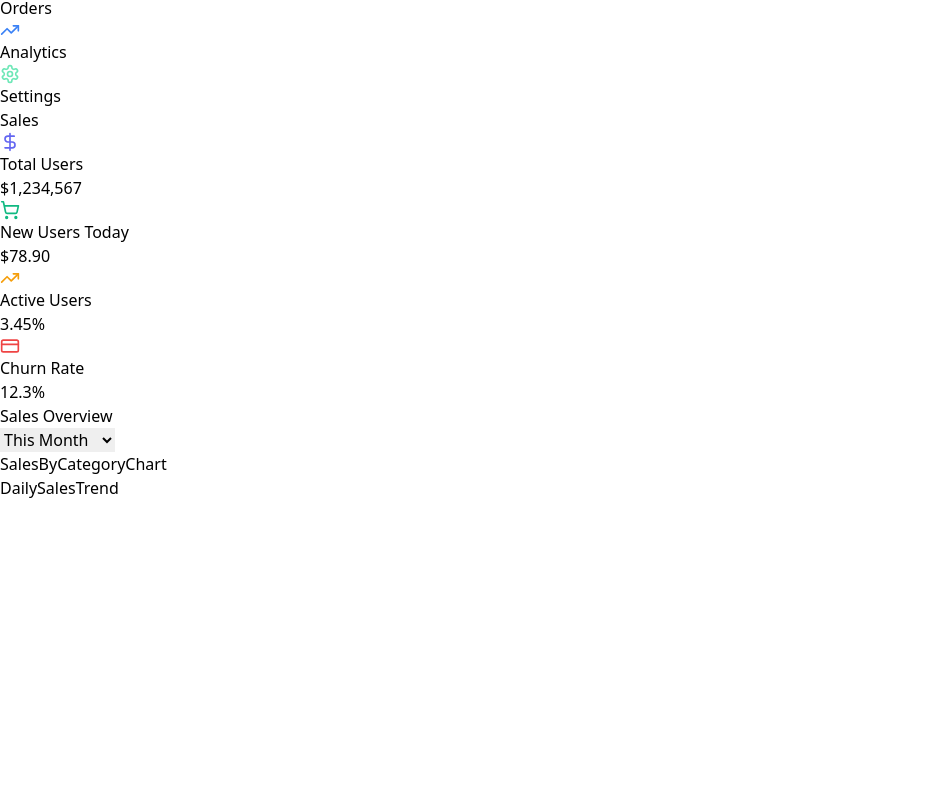
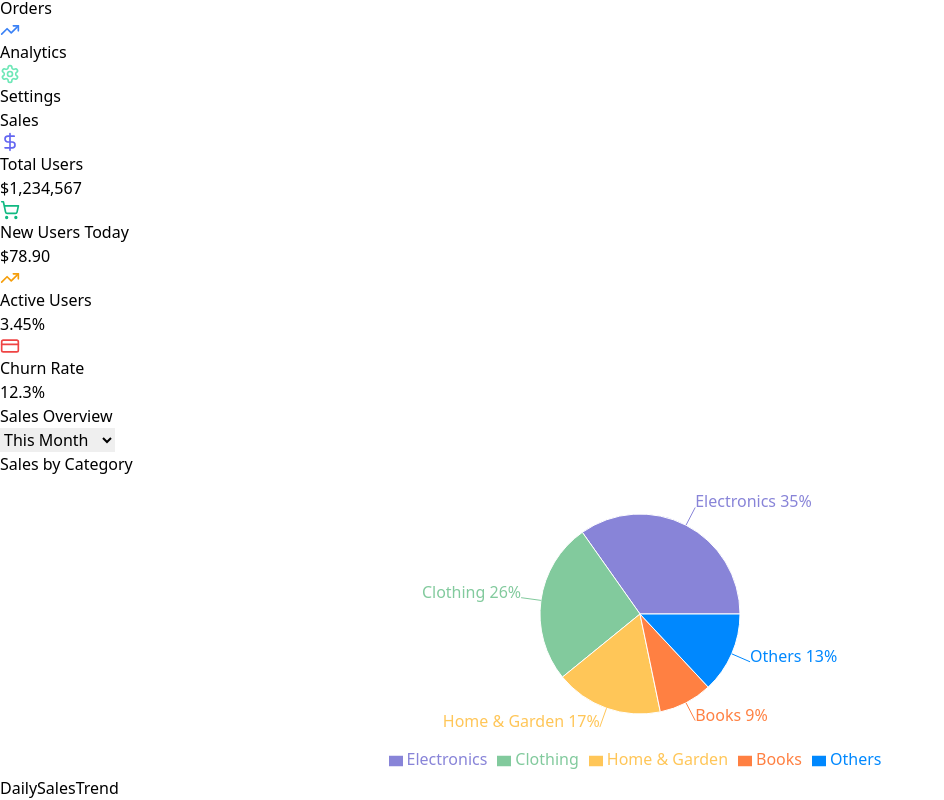
Before and after one commit to ArthurYurkov/ADMIN-DASHBOARD, a React (Vite) app: page /sales in a window 1280 px wide. Shown: the part 254-1054 px from the top of the page, without its empty margins (0-944 px from the left). Before the commit the page ends 800 px from the top, so only its background shows below. Built offline with nearby package versions, Linux system fonts and the light colour scheme.

Commit message:
"SalesByCategory" - done

```diff
--- a/src/components/sales/SalesByCategoryChart.jsx
+++ b/src/components/sales/SalesByCategoryChart.jsx
@@ -1,5 +1,68 @@
+import { motion } from 'framer-motion';
+import {
+  PieChart,
+  Pie,
+  Cell,
+  Tooltip,
+  Legend,
+  ResponsiveContainer,
+} from 'recharts';
+
+const SALES_BY_CATEGORY = [
+  { name: 'Electronics', value: 400 },
+  { name: 'Clothing', value: 300 },
+  { name: 'Home & Garden', value: 200 },
+  { name: 'Books', value: 100 },
+  { name: 'Others', value: 150 },
+];
+
+const COLORS = ['#8884d8', '#82ca9d', '#ffc658', '#ff8042', '#0088FE'];
+
 const SalesByCategoryChart = () => {
-  return <div>SalesByCategoryChart</div>;
+  return (
+    <motion.div
+      className="rounded-xl border border-gray-700 bg-gray-800 bg-opacity-50 p-6 shadow-lg backdrop-blur-md lg:col-span-2"
+      initial={{ opacity: 0, y: 20 }}
+      animate={{ opacity: 1, y: 0 }}
+      transition={{ delay: 0.5 }}
+    >
+      <h2 className="mb-4 text-xl font-semibold text-gray-100">
+        Sales by Category
+      </h2>
+      <div style={{ width: '100%', height: 300 }}>
+        <ResponsiveContainer>
+          <PieChart>
+            <Pie
+              data={SALES_BY_CATEGORY}
+              cx="50%"
+              cy="50%"
+              outerRadius={100}
+              fill="#8884d8"
+              dataKey="value"
+              label={({ name, percent }) =>
+                `${name} ${(percent * 100).toFixed(0)}%`
+              }
+            >
+              {SALES_BY_CATEGORY.map((entry, index) => (
+                <Cell
+                  key={`cell-${index}`}
+                  fill={COLORS[index % COLORS.length]}
+                />
+              ))}
+            </Pie>
+            <Tooltip
+              contentStyle={{
+                backgroundColor: 'rgba(31, 41, 55, 0.8)',
+                borderColor: '#4B5563',
+              }}
+              itemStyle={{ color: '#E5E7EB' }}
+            />
+            <Legend />
+          </PieChart>
+        </ResponsiveContainer>
+      </div>
+    </motion.div>
+  );
 };
 
 export default SalesByCategoryChart;
```
